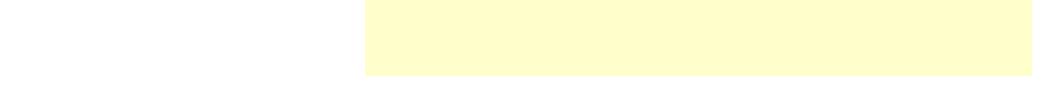
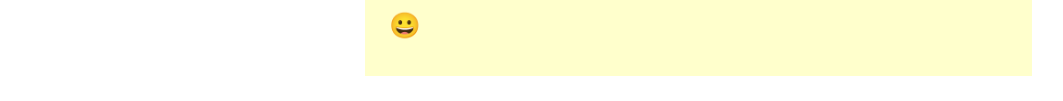
Before and after one commit to danjoki/ip-one, a plain HTML site: page about-me.html in a window 1280 px wide. Shown: the part 393-494 px from the top of the page, without its empty margins (108-1171 px from the left). Drawn offline with Linux system fonts and the light colour scheme.

Commit message:
Added Emoji to about me

```diff
--- a/about-me.html
+++ b/about-me.html
@@ -31,7 +31,7 @@
                               <h2>About Me</h2>
                               <p>I am aspiring creative and innovative website and web application developer.</p>
                               <p>For the last 6 years, I have designed Elegant and Highend websites for client such as Classy Collar Ltd, Ruthys Cake Haven, Vintage Interiors, Sparkie Stores, SMK Consultants, and Sema Expense Manager. I have accumulated lots of experience in this field that has enabled me to satisfy my client needs by understanding their preference and implementing tools and technologies I have perfected throughout my career to meet their expectations. Kindly feel free to contact me about any questions or requests.</p>
-
+                              <span class="emoji">&#128512;</span>
                          </div>
                     </div>
                </div>
--- a/css/styles.css
+++ b/css/styles.css
@@ -147,3 +147,7 @@ hr {
 .pale-green {
      background-color: #ddffdd;
 }
+
+.emoji {
+     font-size:25px;
+}
```
